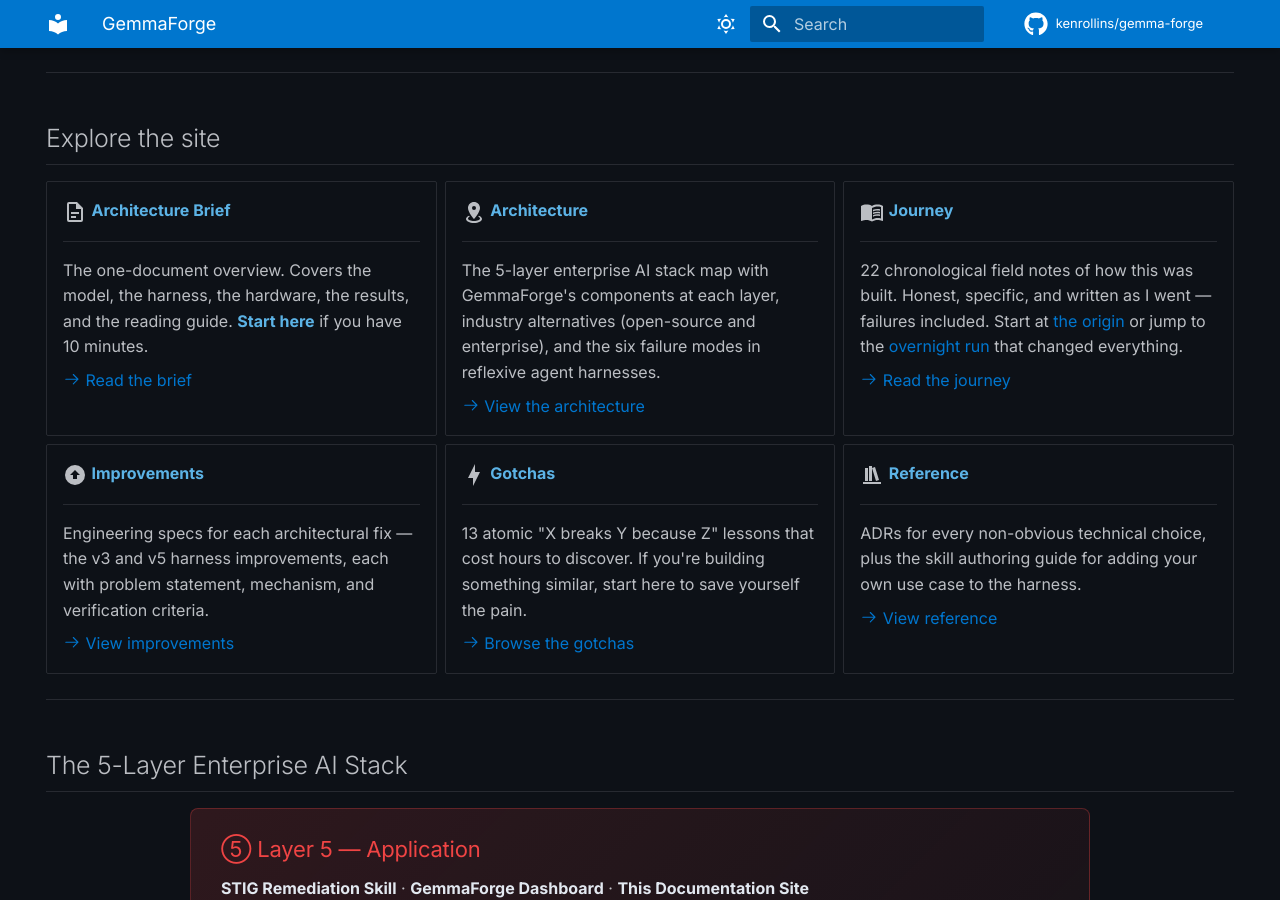
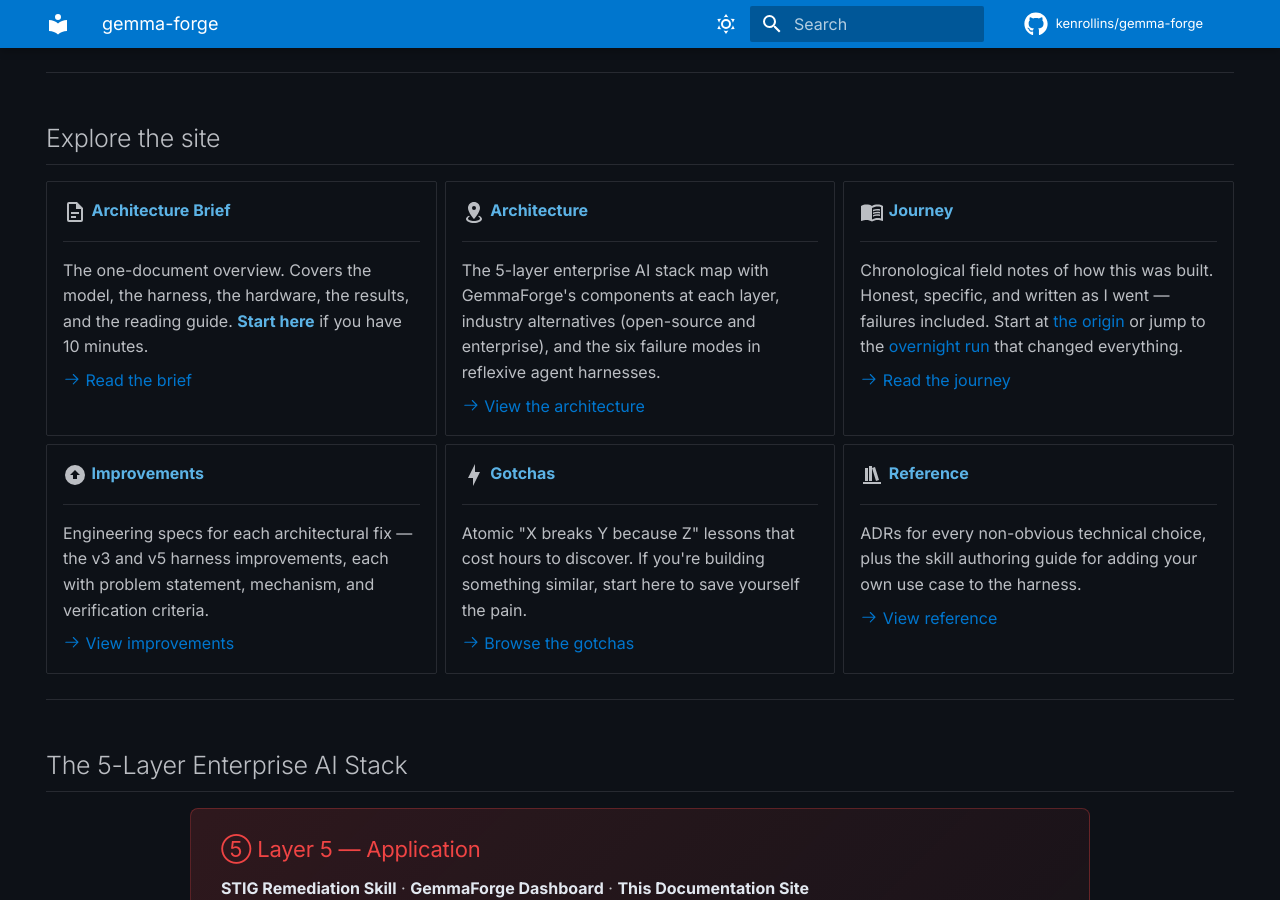
Before and after one commit to kenrollins/gemma-forge, an MkDocs documentation site: the page built from docs/index.md, in a window 1280 px wide and 900 px high, scrolled down 1367 px. Built offline with MkDocs 1.6.1 and Material for MkDocs 9.7.7, drawn with Linux system fonts in a browser that asks for light colours; comment, search, counter and statistics services are not loaded; some of the changed text lies outside the part shown.

Commit message:
docs(index): rename title to gemma-forge, refresh hero copy, drop stale counts
Why: GemmaForge → gemma-forge for consistency with the repo name; the
"Not by calling a cloud API" line read as a strawman, replaced with a
positive framing around smaller-model-plus-harness. Dropped hard-coded
entry counts on the Journey and Gotchas cards so they stop rotting as
new entries land.

Co-Authored-By: Claude Opus 4.6 (1M context) <noreply@anthropic.com>

```diff
--- a/docs/index.md
+++ b/docs/index.md
@@ -1,11 +1,11 @@
 ---
-title: GemmaForge
+title: gemma-forge
 hide:
   - navigation
   - toc
 ---
 
-# GemmaForge
+# gemma-forge
 
 !!! quote ""
     **An exploration of Ralph loop architecture and Gemma 4 at the edge — building your own agentic harness, from scratch.**
@@ -124,7 +125,7 @@ hardware.
 
     ---
 
-    22 chronological field notes of how this was built. Honest,
+    Chronological field notes of how this was built. Honest,
     specific, and written as I went — failures included. Start at
     [the origin](journal/journey/00-origin.md) or jump to the
     [overnight run](journal/journey/14-overnight-run-findings.md)
@@ -146,7 +147,7 @@ hardware.
 
     ---
 
-    13 atomic "X breaks Y because Z" lessons that cost hours to
+    Atomic "X breaks Y because Z" lessons that cost hours to
     discover. If you're building something similar, start here to
     save yourself the pain.
 
```
Also changed, not shown: other parts of docs/index.md (+3 -2 lines).
